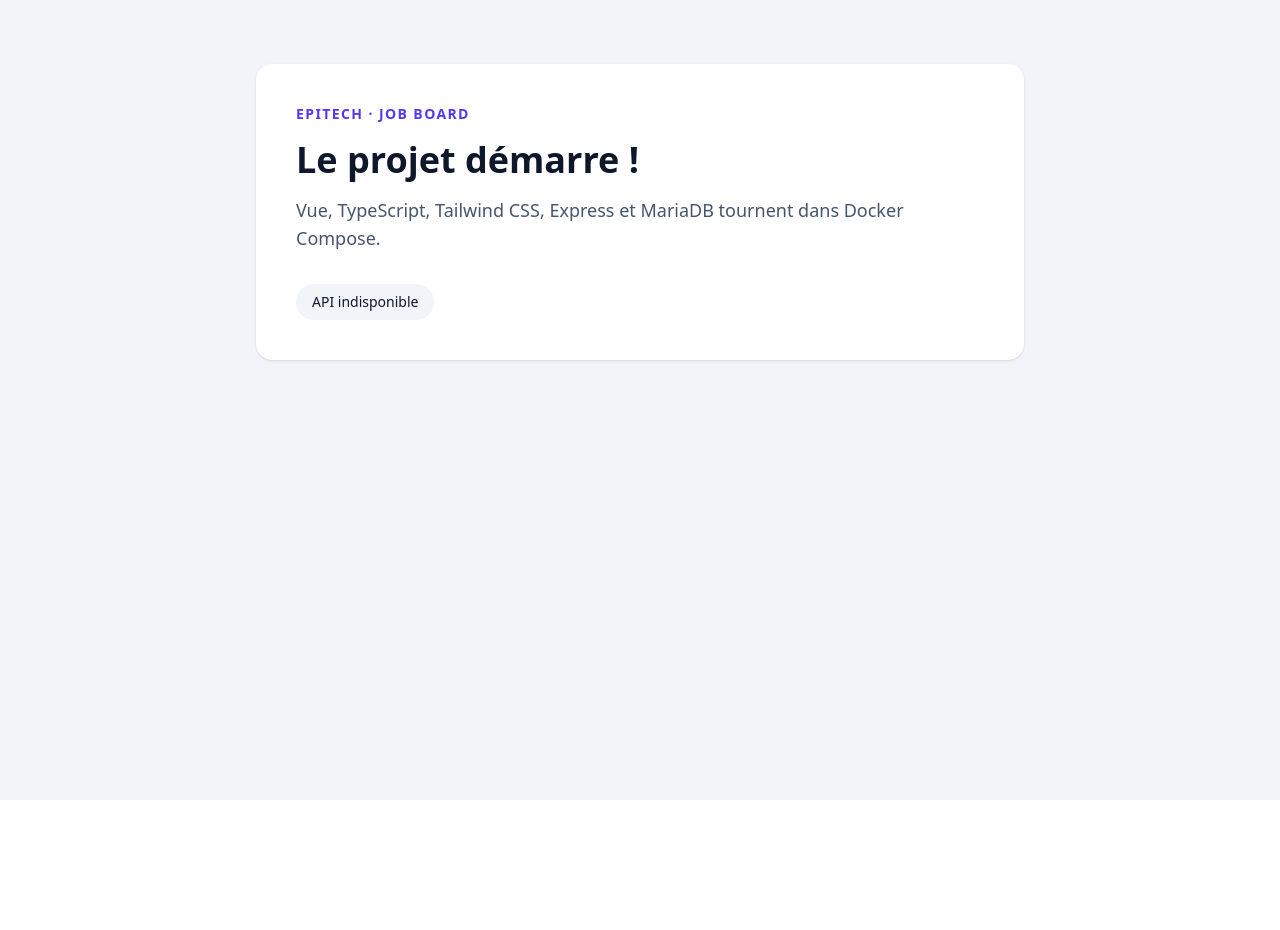
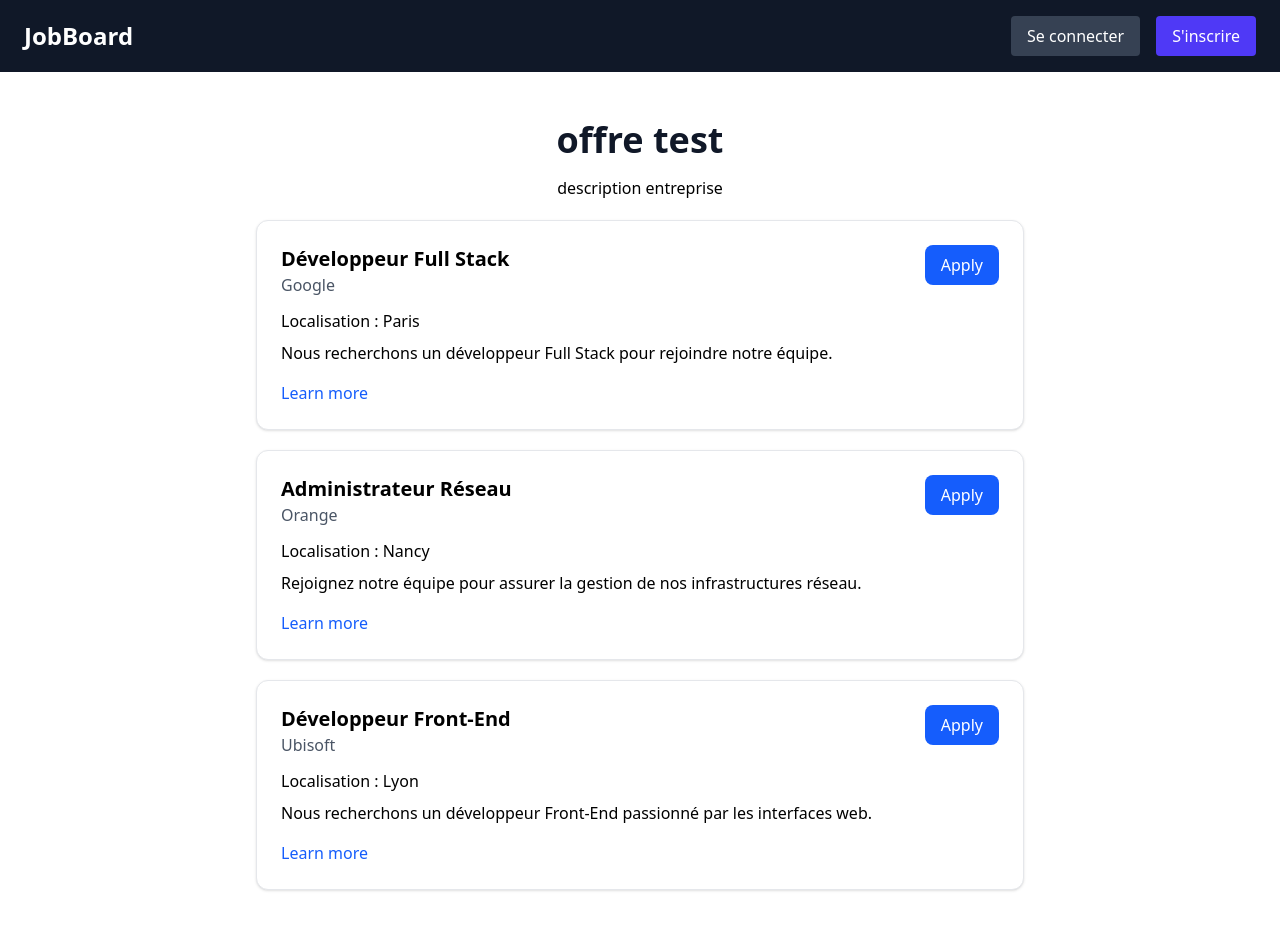
Before and after one commit to Aaronb-Git/jobboard, a Vue app in the folder frontend/: page / in a window 1280 px wide. Shown: the top 930 px of the page. Before the commit the page ends 800 px from the top, so only its background shows below. Built offline with nearby package versions, Linux system fonts and the light colour scheme; no server answers.

Commit message:
Création de la partie html avec jobcard et des offres fictives

```diff
--- a/frontend/index.html
+++ b/frontend/index.html
@@ -8,5 +8,8 @@
   <body>
     <div id="app"></div>
     <script type="module" src="/src/main.ts"></script>
+    <div>
+
+    </div>
   </body>
 </html>
--- a/frontend/src/App.vue
+++ b/frontend/src/App.vue
@@ -1,30 +1,10 @@
+
 <script setup lang="ts">
-import { onMounted, ref } from 'vue'
-
-const apiStatus = ref('Vérification de l’API…')
-
-onMounted(async () => {
-  try {
-    const response = await fetch('/api/health')
-    const result: { status: string } = await response.json()
-    apiStatus.value = `API : ${result.status}`
-  } catch {
-    apiStatus.value = 'API indisponible'
-  }
-})
+import Navbar from './components/Navbar.vue'
+import HomeView from './views/HomeView.vue';
 </script>
 
 <template>
-  <main class="min-h-screen bg-slate-100 px-6 py-16 text-slate-900">
-    <section class="mx-auto max-w-3xl rounded-2xl bg-white p-10 shadow-sm">
-      <p class="text-sm font-semibold uppercase tracking-widest text-indigo-600">Epitech · Job Board</p>
-      <h1 class="mt-4 text-4xl font-bold">Le projet démarre !</h1>
-      <p class="mt-4 text-lg text-slate-600">
-        Vue, TypeScript, Tailwind CSS, Express et MariaDB tournent dans Docker Compose.
-      </p>
-      <p class="mt-8 inline-flex rounded-full bg-slate-100 px-4 py-2 text-sm font-medium">
-        {{ apiStatus }}
-      </p>
-    </section>
-  </main>
+  <Navbar />
+  <HomeView />
 </template>
--- /dev/null
+++ b/frontend/src/components/JobCard.vue
@@ -0,0 +1,83 @@
+<script setup lang="ts">
+import { ref } from 'vue'
+
+const afficherDetails = ref(false)
+
+defineProps<{
+  id: number
+  title: string
+  name_company: string
+  one_sentence_description: string | null
+  full_description: string | null
+  wages: number | null
+  place: string | null
+  working_time: string | null
+  advantages: string | null
+  diploma_needed: string | null
+}>()
+
+</script>
+
+
+
+<template>
+    <article class="bg-white rounded-xl border border-gray-200 shadow-sm p-6 w-3/5 mx-auto my-5">
+
+        <div class="flex justify-between items-start">
+            <div>
+                <h2 class="font-bold text-xl">{{ title }}</h2>
+                <p class="text-gray-600">{{ name_company }}</p>
+            </div>
+
+            <button class="bg-blue-600 text-white rounded-lg px-4 py-2 hover:bg-blue-700">
+                Apply
+            </button>
+        </div>
+
+        <p v-if="place" class="mt-3">
+            Localisation : {{ place }}
+        </p>
+
+        <p v-if="one_sentence_description" class="mt-2">
+            {{ one_sentence_description }}
+        </p>
+
+
+
+        <div v-if="afficherDetails" class="mt-4 border-t border-gray-200 pt-4">
+
+
+
+            <p v-if="full_description" class="mb-3 whitespace-pre-line">
+                {{ full_description }}
+            </p>
+
+            <p v-if="wages" class="mb-2">
+                <strong>Salaire : </strong>{{ wages }} €
+            </p>
+
+            <p v-if="working_time" class="mb-2">
+                <strong>Temps de travail : </strong> {{ working_time }}
+            </p>
+
+            <p v-if="advantages" class="mb-2">
+                <strong>Avantages : </strong> {{ advantages }}
+            </p>
+
+            <p v-if="diploma_needed" class="mb-2">
+                <strong>Diplôme demandé : </strong> {{ diploma_needed }}
+            </p>
+
+
+        </div>
+
+        <button
+            @click="afficherDetails = !afficherDetails"
+            class="text-blue-600 font-medium hover:underline mt-4"
+            :aria-expanded="afficherDetails"
+        >
+            {{ afficherDetails ? "Show less" : "Learn more" }}
+        </button>
+
+    </article>
+</template>
--- /dev/null
+++ b/frontend/src/components/Navbar.vue
@@ -0,0 +1,20 @@
+
+<template>
+  <nav class="flex items-center justify-between bg-gray-900 px-6 py-4">
+
+    <h1 class="text-2xl font-bold text-white">
+      JobBoard
+    </h1>
+
+    <div class="flex gap-4">
+      <button class="rounded bg-gray-700 px-4 py-2 text-white">
+        Se connecter
+      </button>
+
+      <button class="rounded bg-indigo-600 px-4 py-2 text-white">
+        S'inscrire
+      </button>
+    </div>
+
+  </nav>
+</template>
--- /dev/null
+++ b/frontend/src/views/HomeView.vue
@@ -0,0 +1,55 @@
+
+<script setup lang="ts">
+import JobCard from '../components/JobCard.vue'
+
+const jobs = [
+    {
+        id: 1,
+        title: "Développeur Full Stack",
+        name_company: "Google",
+        one_sentence_description: "Nous recherchons un développeur Full Stack pour rejoindre notre équipe.",
+        full_description: "Développement d'applications web avec Vue.js, Node.js et TypeScript.",
+        wages: 3500,
+        place: "Paris",
+        working_time: "35h/semaine",
+        advantages: "Télétravail, tickets restaurant, primes",
+        diploma_needed: "Bac+3"
+    },
+    {
+        id: 2,
+        title: "Administrateur Réseau",
+        name_company: "Orange",
+        one_sentence_description: "Rejoignez notre équipe pour assurer la gestion de nos infrastructures réseau.",
+        full_description: "Configuration des routeurs, gestion des VLAN, maintenance des serveurs et sécurité réseau.",
+        wages: 2800,
+        place: "Nancy",
+        working_time: "39h/semaine",
+        advantages: "Mutuelle, tickets restaurant, véhicule de fonction",
+        diploma_needed: "Bac+2"
+    },
+    {
+        id: 3,
+        title: "Développeur Front-End",
+        name_company: "Ubisoft",
+        one_sentence_description: "Nous recherchons un développeur Front-End passionné par les interfaces web.",
+        full_description: "Création d'interfaces modernes avec Vue.js, TypeScript et Tailwind CSS.",
+        wages: 3200,
+        place: "Lyon",
+        working_time: "35h/semaine",
+        advantages: "Télétravail, horaires flexibles, primes",
+        diploma_needed: "Bac+3"
+    }
+]
+</script>
+
+
+
+<template>
+    <main class="py-12">
+        <section>
+            <h1 class="text-4xl font-bold text-center text-gray-900 mb-4">offre test</h1>
+            <p class="text-center">description entreprise</p>
+            <JobCard v-for="job in jobs" :key="job.id" v-bind="job" />
+        </section>
+    </main>
+</template>
--- a/frontend/vite.config.ts
+++ b/frontend/vite.config.ts
@@ -7,6 +7,11 @@ export default defineConfig({
   server: {
     host: '0.0.0.0',
     port: 5173,
+
+    watch: {
+      usePolling: true,
+    },
+
     proxy: {
       '/api': {
         target: 'http://backend:3000',
```
Also changed, not shown: 2 other files (tests, documents, lock files or other folders).
